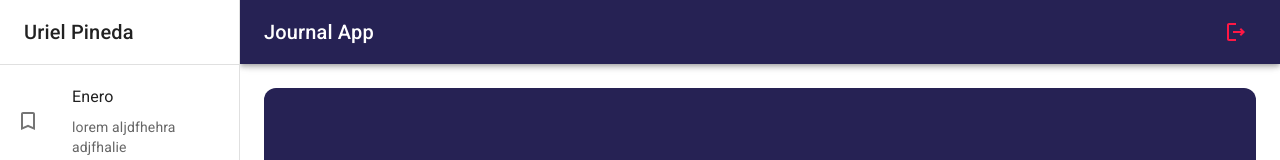
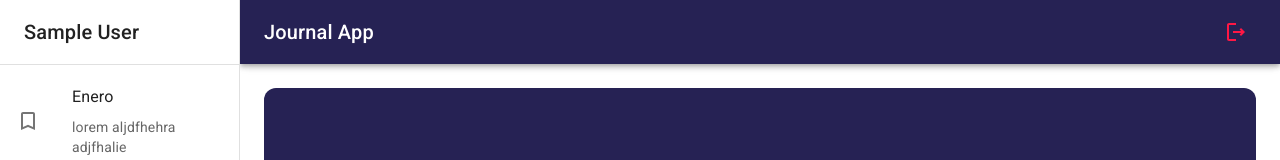
Before and after one commit to Lexxus-Cris/journal-app, a React (Vite) app: page / in a window 1280 px wide. Shown: the top 160 px of the page. Built offline with nearby package versions, Linux system fonts and the light colour scheme; no server answers; sample sign-in values are in the browser's storage.

Commit message:
Se obtiene el nombre del usuario desde firebase y se agrega en el sidebar

```diff
--- a/src/journal/components/Sidebar.jsx
+++ b/src/journal/components/Sidebar.jsx
@@ -1,8 +1,12 @@
 import { TurnedInNot } from "@mui/icons-material"
 import { Box, Divider, Drawer, Grid, List, ListItem, ListItemButton, ListItemIcon, ListItemText, Toolbar, Typography } from "@mui/material"
+import { useSelector } from "react-redux";
 
 
 export const Sidebar = ({ drawerWidth = 240}) => {
+
+    const { displayName } = useSelector(state => state.auth);
+
     return (
         <Box
             component='nav'
@@ -18,7 +22,7 @@ export const Sidebar = ({ drawerWidth = 240}) => {
             >
                 <Toolbar>
                     <Typography variant="h6" noWrap component='div'>
-                        Uriel Pineda
+                        {displayName}
                     </Typography>
                 </Toolbar>
 
```
